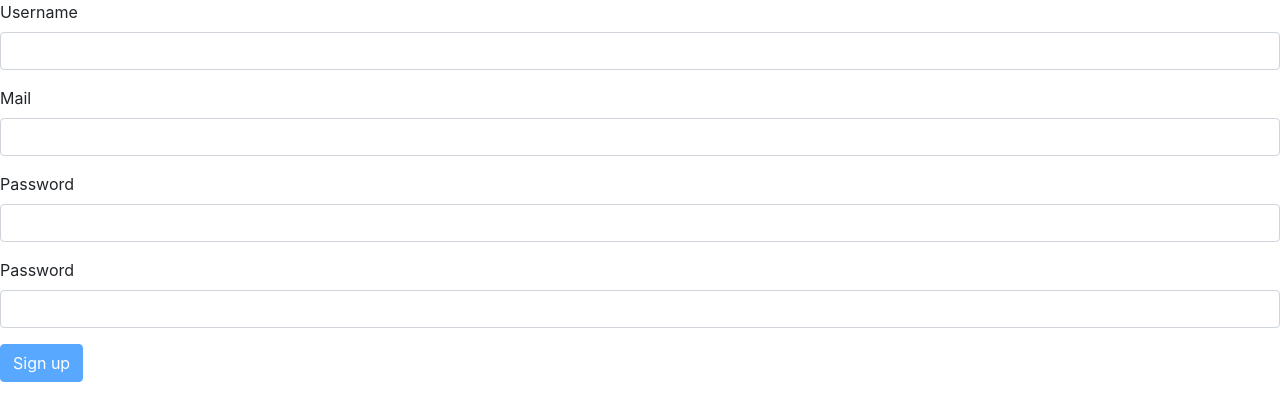
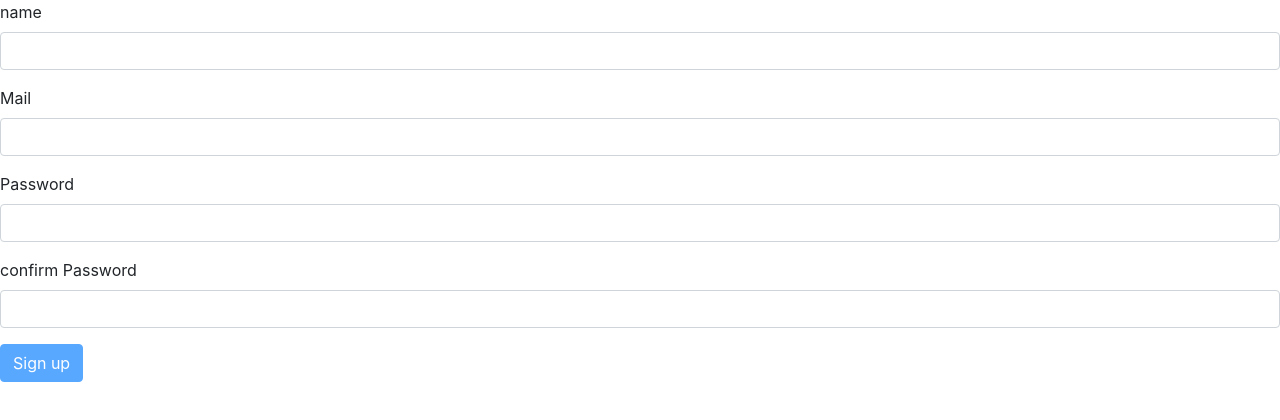
Before and after one commit to AlaaDq/laravel-angular-jwt, an Angular app: page /signup in a window 1280 px wide. Shown: the top 420 px of the page. Built offline with nearby package versions, Linux system fonts and the light colour scheme.

Commit message:
use reactive form to add simple  validation and coustem validation on signup

```diff
--- a/src/app/auth/auth.module.ts
+++ b/src/app/auth/auth.module.ts
@@ -3,14 +3,14 @@ import { CommonModule } from '@angular/common';
 import { SignupComponent } from './signup/signup.component';
 import { SigninComponent } from './signin/signin.component';
 import {AuthRoutingModule} from './auth-routing.module';
-import {FormsModule} from '@angular/forms';
+import {FormsModule,ReactiveFormsModule} from '@angular/forms';
 
 
 @NgModule({
   declarations: [SignupComponent, SigninComponent],
   imports: [
-    CommonModule,AuthRoutingModule,FormsModule
+    CommonModule,AuthRoutingModule,FormsModule,ReactiveFormsModule
   ],
-  exports:[FormsModule]
+  exports:[FormsModule,ReactiveFormsModule]
 })
 export class AuthModule { }
--- a/src/app/auth/signup/signup.component.html
+++ b/src/app/auth/signup/signup.component.html
@@ -1,19 +1,25 @@
-<form (ngSubmit)="onSignup(f)" #f="ngForm">
+<form (ngSubmit)="onSignup()" [formGroup]="registrationForm">
     <div class="form-group">
-      <label for="username">Username</label>
-      <input type="text" id="username" name="username" ngModel class="form-control" required>
+      <label for="name">name</label>
+      <input type="text" formControlName="name" [class.is-invalid]="name.invalid && name.touched"    class="form-control" required>
+      <div *ngIf="name.invalid && name.touched">
+        <small class="text-danger" *ngIf="name.errors?.required">name is required</small>
+        <small class="text-danger" *ngIf="name.errors?.minlength">name must be at least 3 characters</small>
+        <small class="text-danger" *ngIf="name.errors?.forbiddenName">'{{name.errors?.forbiddenName.value}}' name not allowed</small>
+      </div>
     </div>
     <div class="form-group">
       <label for="email">Mail</label>
-      <input type="email" id="email" name="email" ngModel class="form-control" required>
+      <input type="text" [class.is-invalid]="email.invalid && email.touched" formControlName="email" class="form-control">
+      <small class="text-danger" [class.d-none]="email.valid || email.untouched">Email is required</small>    </div>
+    <div class="form-group">
+      <label for="password">Password</label>
+      <input type="password"  formControlName="password"   class="form-control" required>
     </div>
     <div class="form-group">
-      <label for="password">Password</label>
-      <input type="password" id="password" name="password" ngModel class="form-control" required>
+      <label for="password">confirm Password</label>
+      <input type="password"  formControlName="confirmPassword"    class="form-control" required>
+      <small class="text-danger" *ngIf="registrationForm.errors?.misMatch">Passwords do not match</small>
     </div>
-    <div class="form-group">
-      <label for="password">Password</label>
-      <input type="password" id="password_confirmation" name="password_confirmation" ngModel class="form-control" required>
-    </div>
-    <button type="submit" [disabled]="!f.valid" class="btn btn-primary">Sign up</button>
+    <button type="submit" [disabled]="!registrationForm.valid" class="btn btn-primary">Sign up</button>
   </form>
--- a/src/app/auth/signup/signup.component.ts
+++ b/src/app/auth/signup/signup.component.ts
@@ -2,7 +2,9 @@ import { Component, OnInit } from '@angular/core';
 import { NgForm } from "@angular/forms";
 import { AuthService } from 'src/app/core/auth.service';
 import { Router, ActivatedRoute } from '@angular/router';
-
+import { FormGroup, FormControl, Validators } from '@angular/forms';
+import { FormBuilder } from '@angular/forms';
+import { PasswordValidator } from '../validators/password.validator'
 
 @Component({
   selector: 'app-signup',
@@ -11,21 +13,45 @@ import { Router, ActivatedRoute } from '@angular/router';
 })
 export class SignupComponent implements OnInit {
   return: string = '';
+  registrationForm: FormGroup;
 
   constructor(private authService: AuthService,
     private router: Router,
-    private route: ActivatedRoute
+    private route: ActivatedRoute,
+    private fb: FormBuilder
     ) { }
 
   ngOnInit() {
+
+        this.registrationForm = this.fb.group({
+          name: ['', [Validators.required, Validators.minLength(3)]],
+          password: ['',[Validators.required, Validators.minLength(6)]],
+          confirmPassword: ['',Validators.required],
+          email: ['',[Validators.required,Validators.email]],
+        }, { validator: PasswordValidator });
   }
 
-  onSignup(form: NgForm) {
-    this.authService.signup(form.value.username, form.value.email, form.value.password)
+  get name()  {
+    return this.registrationForm.get('name');
+  }
+
+  get email()  {
+    return this.registrationForm.get('email');
+  }
+  get password()  {
+    return this.registrationForm.get('password');
+  }
+  get f(){
+    return this.registrationForm.value;
+  }
+
+  onSignup() {
+
+    this.authService.signup(this.f.name,this.f.email,this.f.password,this.f.confirmPassword)
       .subscribe(
         response =>
         {console.log(response)
-            this.return='quotes';
+            this.return='signin';
             this.router.navigateByUrl(this.return);
         },
         error => console.log(error)
--- a/src/app/core/auth.service.ts
+++ b/src/app/core/auth.service.ts
@@ -17,9 +17,9 @@ export class AuthService {
 
 
 
-  signup(username: string, email: string, password: string) {
+  signup(username: string, email: string, password: string,password_confirmation:string) {
     return this.http.post(this.baseUrl + 'user/signup',
-      {name: username, email: email, password:password},
+      {name: username, email: email, password:password,password_confirmation:password_confirmation},
       {headers: new HttpHeaders({'X-Requested-With': 'XMLHttpRequest'})});
   }
 
```
